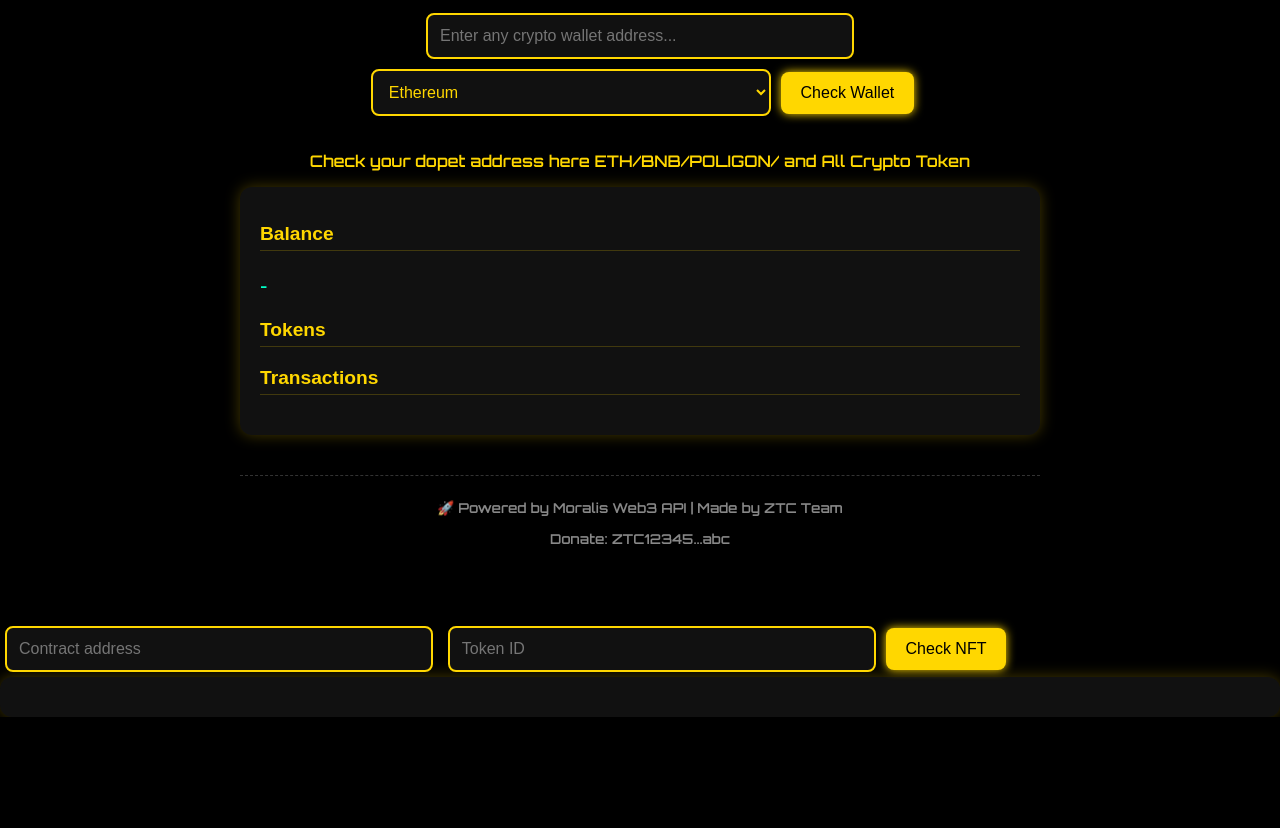
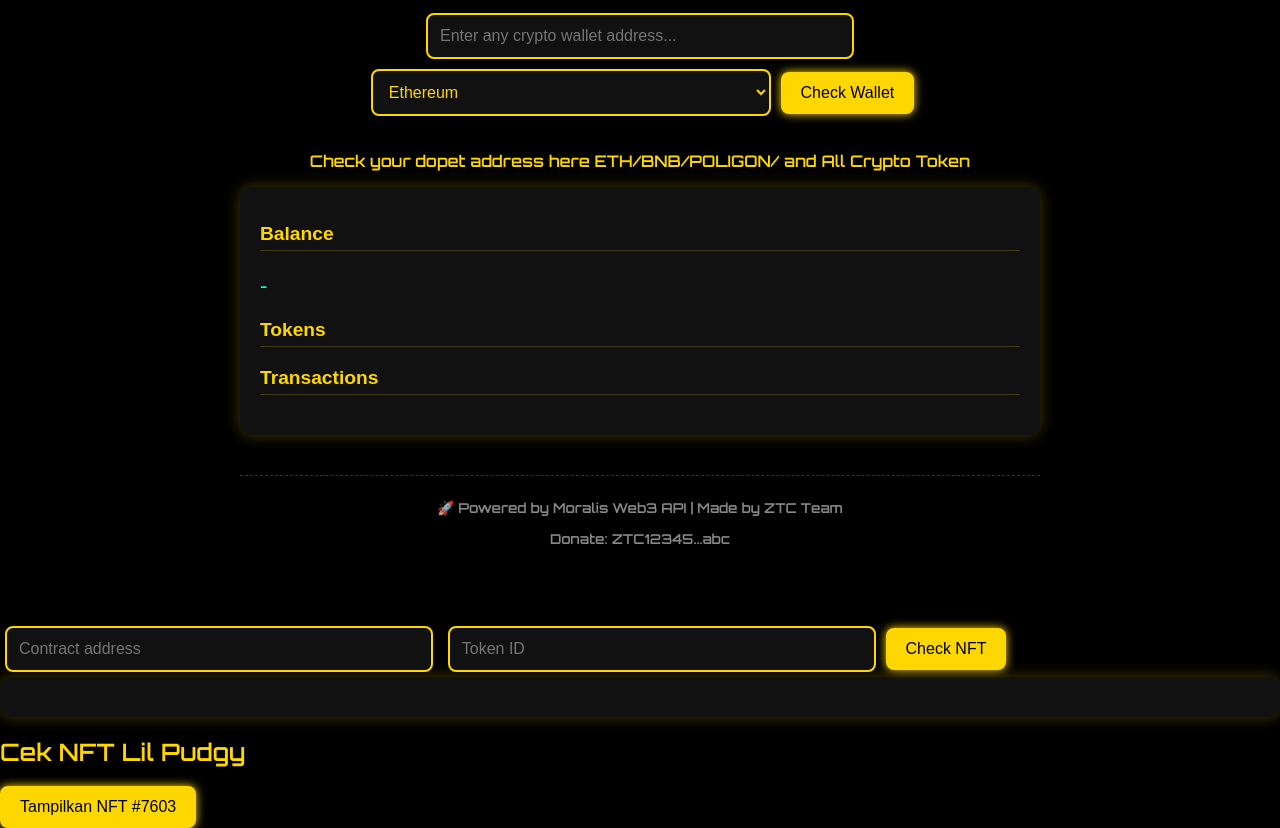
Before and after one commit to zuttorepo/AllWalletExplorer, a plain HTML site: page index.html in a window 1280 px wide. Shown: the part 151-979 px from the top of the page. Before the commit the page ends 868 px from the top, so only its background shows below. Drawn offline with Linux system fonts and the light colour scheme.

Commit message:
Update index.html
Signed-off-by: zuttorepo <walletzuttocoin@gmail.com>

```diff
--- a/index.html
+++ b/index.html
@@ -44,6 +44,10 @@
 </div>
 
   <div id="nftOutput" class="card"></div>
+  <h2>Cek NFT Lil Pudgy</h2>
+<button onclick="fetchNFT()">Tampilkan NFT #7603</button>
+<div id="nftOutput"></div>
+
   <script src="main.js"></script>
 </body>
 </html>
```
